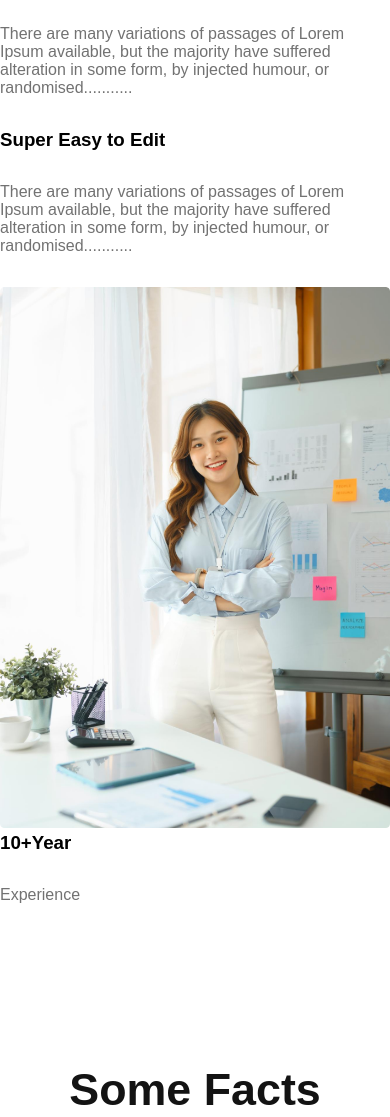
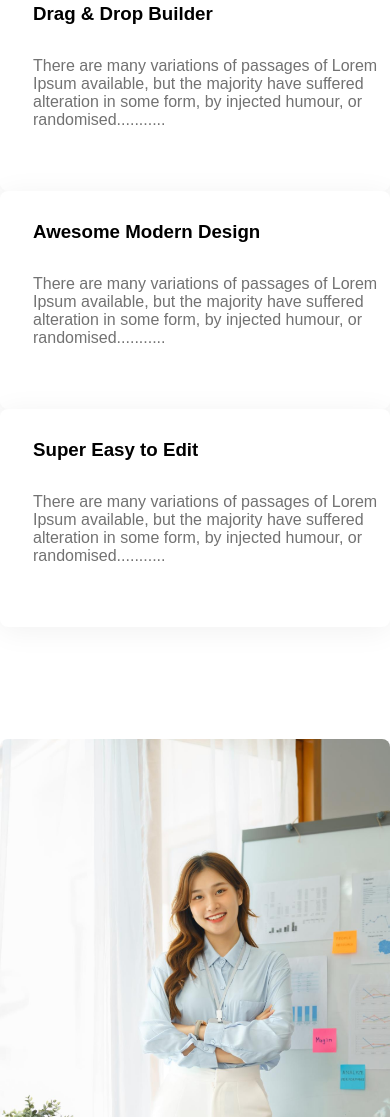
Before and after one commit to JiJetu/g3-architects, a plain HTML site: page index.html in a window 390 px wide. Shown: the part 3336-4453 px from the top of the page. Drawn offline with Linux system fonts and the light colour scheme.

Commit message:
compleated whit responsive

```diff
--- a/css/style.css
+++ b/css/style.css
@@ -137,7 +137,52 @@ main {
 }
 
 /* features style */
+.features {
+    margin-top: 100px;
+    display: flex;
+    justify-content: space-around;
+    gap: 7rem;
+}
 
+.features-title {
+    border-left: 5px solid #FF900E;
+    padding-left: 1.4rem;
+}
+
+.features-container .card {
+    border-radius: 8px;
+    background: #FFF;
+    box-shadow: 0px 4px 30px 0px rgba(0, 0, 0, 0.06);
+    padding: 30px 0px 30px 33px;
+}
+
+
+.features-img img {
+    height: 90%;
+    border-radius: 8px;
+}
+
+.ten-years-badge {
+    padding: 30px 10px;
+    border-radius: 8px;
+    text-align: center;
+    background-color: #FF900E;
+    width: 50%;
+    position: relative;
+    bottom: 90px;
+    right: 80px;
+}
+
+.ten-years-badge-title {
+    color: #FFF;
+    font-size: 3rem;
+    font-weight: 700;
+
+}
+.ten-years-badge p{
+    margin-top: 10px;
+    margin-bottom: 10px;
+}
 
 /* some facts section style */
 .some-facts {
```
